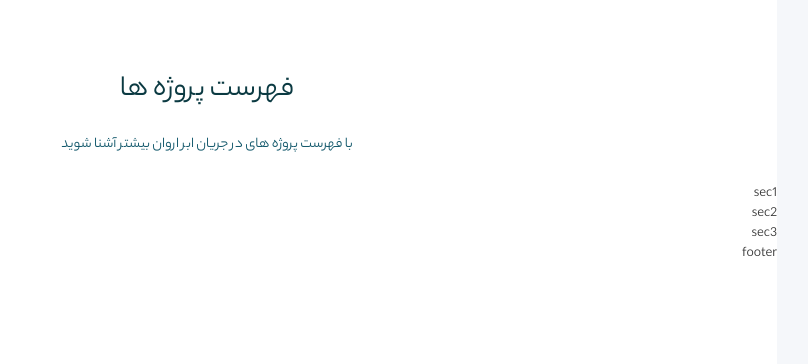
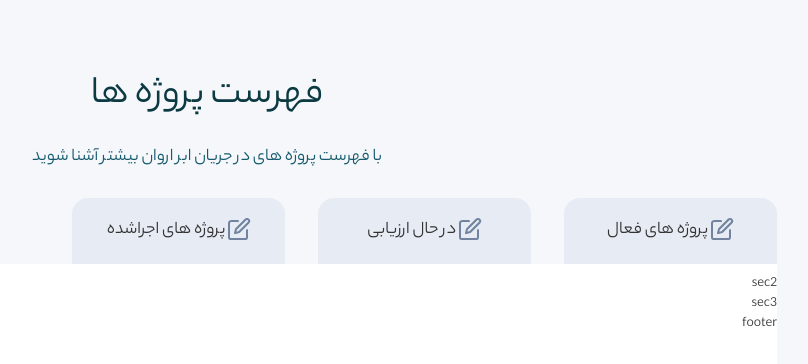
Before and after one commit to saeedegh/arvan-cloud-challenge, a website: page index.html in a window 1280 px wide. Shown: the whole page, without its empty margins (433-1241 px from the left). Drawn offline with nearby package versions, Linux system fonts and the light colour scheme.

Commit message:
updated iconic-tabs

```diff
--- a/index.html
+++ b/index.html
@@ -19,7 +19,36 @@
                 <h1 class="main-title">فهرست پروژه ها</h1>
                 <h3 class="sub-title">با فهرست پروژه های در جریان ابر اروان بیشتر آشنا شوید</h3>
             </header>
-            <section>sec1</section>
+            <section>
+                <div class="iconic-tabs">
+                    <ul>
+                        <li>
+                            <div class="tab-item">
+                                <span class="tab-icon">
+                                    <img src="./assets/img/edit.png" alt="edit-icon">
+                                </span>
+                                <span class="tab-title">پروژه های فعال</span>
+                            </div>
+                        </li>
+                        <li>
+                            <div class="tab-item">
+                                <span class="tab-icon">
+                                    <img src="./assets/img/edit.png" alt="edit-icon">
+                                </span>
+                                <span class="tab-title"> در حال ارزیابی </span>
+                            </div>
+                        </li>
+                        <li>
+                            <div class="tab-item">
+                                <span class="tab-icon">
+                                    <img src="./assets/img/edit.png" alt="edit-icon">
+                                </span>
+                                <span class="tab-title">پروژه های اجراشده</span>
+                            </div>
+                        </li>
+                    </ul>
+                </div>
+            </section>
             <section>sec2</section>
             <section>sec3</section>
             <footer>footer</footer>
--- a/package.json
+++ b/package.json
@@ -5,7 +5,7 @@
   "main": "index.js",
   "scripts": {
     "test": "echo \"Error: no test specified\" && exit 1",
-    "compile:sass": "node-sass style/sass/main.scss style/css/main.css -w "
+    "compile:sass": "node-sass style/sass/main.scss style/css/main.css "
   },
   "author": "",
   "license": "ISC",
--- a/style/sass/_header.scss
+++ b/style/sass/_header.scss
@@ -2,6 +2,7 @@
 //
 
 .header {
+  background-color: $background_gray;
   font-weight: bold;
   display: flex;
   align-items: center;
@@ -10,10 +11,10 @@
   padding-bottom: 20px;
   .main-title {
     color: $green_darken_3;
-    font-size: 3rem;
+    font-size: 40px;
   }
   .sub-title {
-    font-size: 1.5rem;
+    font-size: $main_font_size;
     color: $green_darken_2;
   }
 }
--- a/style/sass/_iconic_tabs.scss
+++ b/style/sass/_iconic_tabs.scss
@@ -0,0 +1,30 @@
+.iconic-tabs {
+  background-color: $background_gray;
+  ul {
+    list-style: none;
+    font-size: $main_font_size;
+    li {
+      display: inline-block;
+      padding: 20px;
+      background-color: $gray_lighten_2;
+      border-top-left-radius: 16px;
+      border-top-right-radius: 16px;
+      margin-left: 30px;
+      min-width: 213px;
+      max-width: 213px;
+
+      &:hover {
+        cursor: pointer;
+        background-color: white;
+        color: $gray_darken_2;
+      }
+      .tab-item {
+        display: flex;
+        justify-content: center;
+        .tab-title {
+          margin-right: 3px;
+        }
+      }
+    }
+  }
+}
--- a/style/sass/_variables.scss
+++ b/style/sass/_variables.scss
@@ -1,4 +1,5 @@
 $container_width: 1140px;
+$main_font_size: 18px;
 $background_gray: #f5f7fa;
 $primary_color: #20c5ba;
 
--- a/style/sass/main.scss
+++ b/style/sass/main.scss
@@ -1,8 +1,13 @@
 @import "./_fonts";
 @import "./_variables";
 @import "./_header.scss";
+@import "./iconic_tabs";
 
-//
+* {
+  margin: 0;
+  padding: 0;
+}
+
 html,
 body {
   height: 100%;
```
Also changed, not shown: assets/img/edit.png (added), style/css/main.css.
